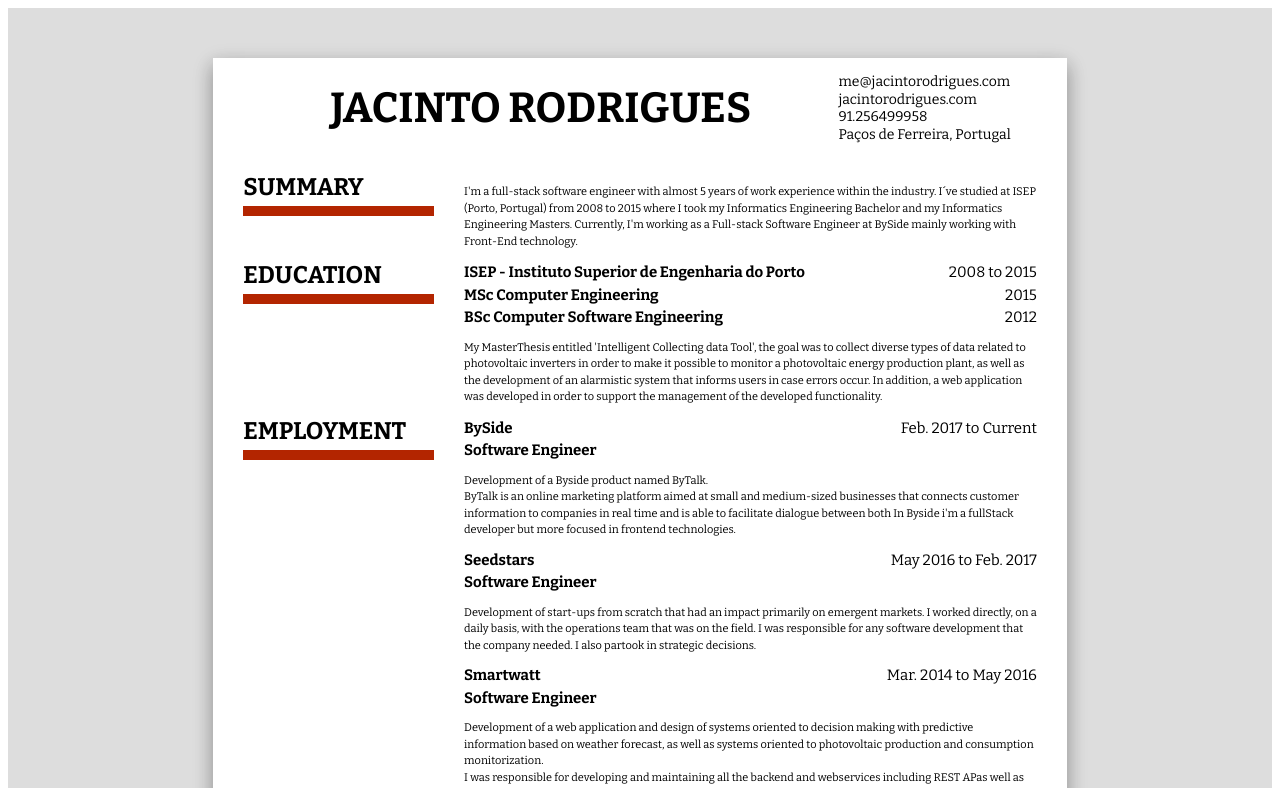
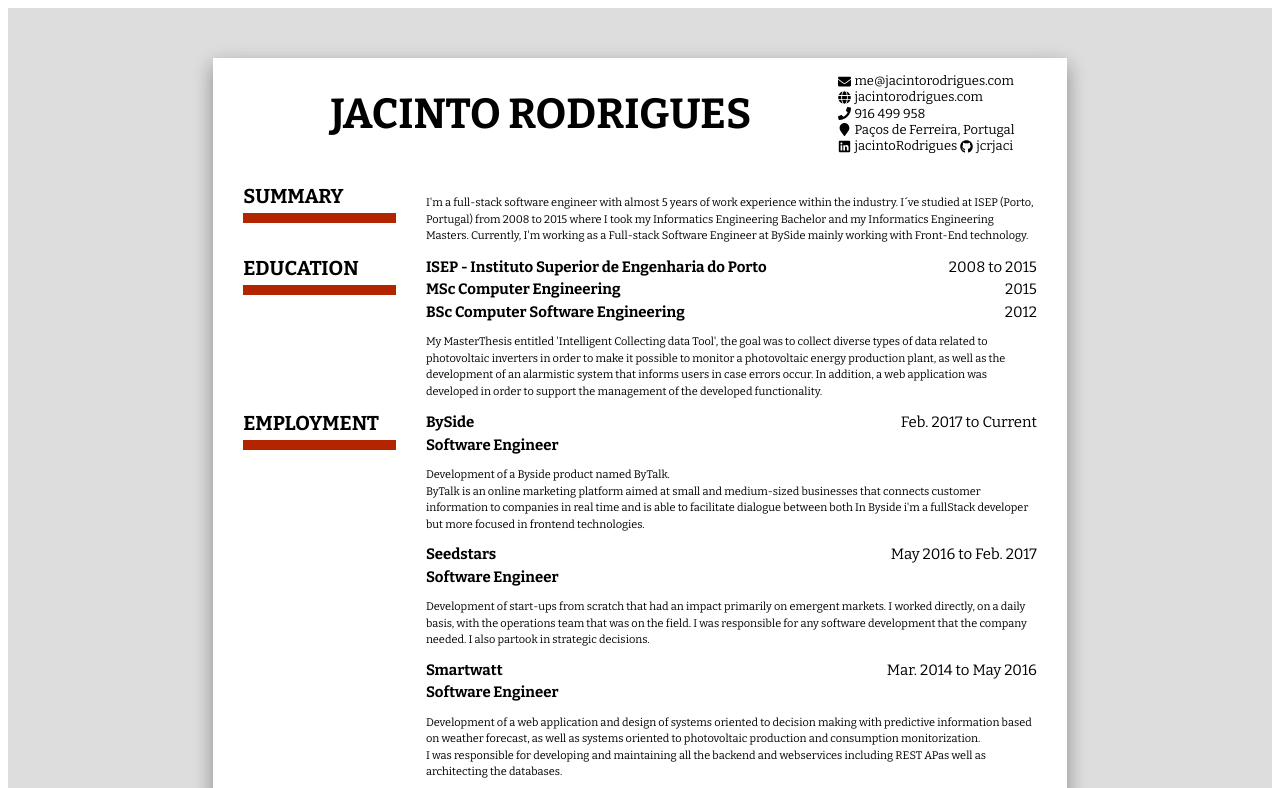
Before and after one commit to jcrjaci/jacintorodrigues.com, a Gatsby site: page / in a window 1280 px wide. Shown: the top 788 px of the page. Built offline with nearby package versions, Linux system fonts and the light colour scheme; Gatsby itself is replaced by a stand-in of ours.

Commit message:
add react icons

```diff
--- a/package.json
+++ b/package.json
@@ -15,7 +15,8 @@
     "gatsby-transformer-sharp": "^2.1.8",
     "react": "^16.6.3",
     "react-dom": "^16.6.3",
-    "react-helmet": "^5.2.0"
+    "react-helmet": "^5.2.0",
+    "react-icons": "^3.2.2"
   },
   "keywords": [
     "gatsby"
--- a/src/components/cv/cv.js
+++ b/src/components/cv/cv.js
@@ -7,6 +7,7 @@ import Header from '../header/header'
 import BlankPage from '../blankPage/blankPage'
 import CvHeader from '../cvHeader/cvHeader';
 import CvSection from '../cvSection/cvSection';
+
 // import './layout.css'
 
 const Summary = (
--- a/src/components/cvHeader/cvHeader.js
+++ b/src/components/cvHeader/cvHeader.js
@@ -1,5 +1,7 @@
 import React from 'react'
 import PropTypes from 'prop-types'
+import { FaEnvelope, FaGlobe, FaPhone, FaMapMarker, FaLinkedin, FaGithub } from 'react-icons/fa';
+
 
 const CvHeader = () => (
     <div style={{
@@ -19,14 +21,32 @@ const CvHeader = () => (
       </div >
       <div style={{
         flex: 1,
-        fontSize: '14px',
+        fontSize: '13px',
         display: 'flex',
         flexDirection: 'column'
       }}>
-      <div style={{lineHeight: 1.25 }}>me@jacintorodrigues.com</div>
-      <div style={{lineHeight: 1.25 }}>jacintorodrigues.com</div>
-      <div style={{lineHeight: 1.25 }}>91.256499958</div>
-      <div style={{lineHeight: 1.25 }}>Paços de Ferreira, Portugal</div>
+      <div style={{lineHeight: 1.25, display: 'flex', alignItems: 'center' }}>
+        <FaEnvelope/>
+        <span style={{paddingLeft: '3px' }}>me@jacintorodrigues.com</span>
+      </div>
+      <div style={{lineHeight: 1.25, display: 'flex', alignItems: 'center' }}>
+        <FaGlobe/>
+        <span style={{paddingLeft: '3px' }}>jacintorodrigues.com</span>
+      </div>
+      <div style={{lineHeight: 1.25, display: 'flex', alignItems: 'center' }}>
+        <FaPhone/>
+        <span style={{paddingLeft: '3px' }}>916 499 958</span>
+      </div>
+      <div style={{lineHeight: 1.25, display: 'flex', alignItems: 'center' }}>
+        <FaMapMarker/>
+        <span style={{paddingLeft: '3px' }}>Paços de Ferreira, Portugal</span>
+      </div>
+      <div style={{lineHeight: 1.25, display: 'flex', alignItems: 'center' }}>
+        <FaLinkedin/>
+        <span style={{padding: '0 3px' }}>jacintoRodrigues</span>
+        <FaGithub/>
+        <span style={{paddingLeft: '3px' }}>jcrjaci</span>
+      </div>
       </div >
     </div >
 )
--- a/src/components/cvSection/cvSection.js
+++ b/src/components/cvSection/cvSection.js
@@ -9,7 +9,7 @@ const CvSection = ({ name, content }) => (
         flex: 1,
         color: '#000',
         fontWeight: '700',
-        fontSize: '24px',
+        fontSize: '20px',
         marginRight: '30px',
         textTransform: 'uppercase'
       }}>
@@ -22,7 +22,7 @@ const CvSection = ({ name, content }) => (
         </div >
       </div >
       <div style={{
-        flex: 3,
+        flex: 4,
         fontSize: '11px',
         lineHeight: '1.5',
         marginBottom: '0',
```
Also changed, not shown: 1 other file.
